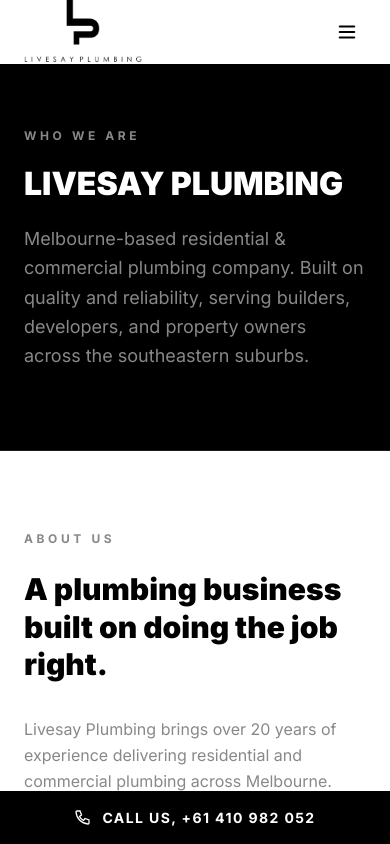
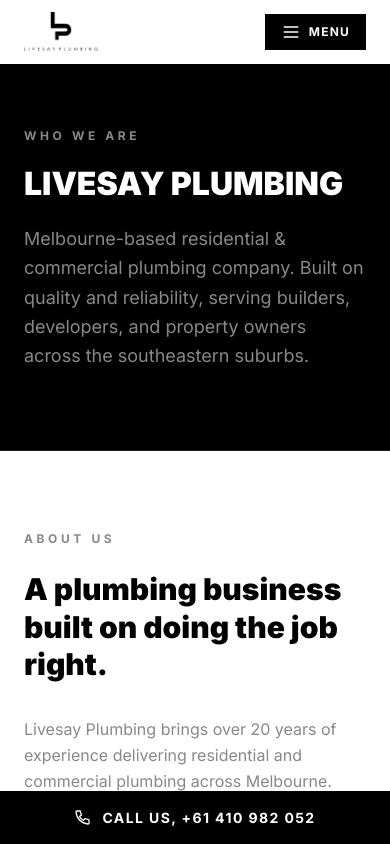
Before and after one commit to livesayplumbing/livesay-plumbing, a Next.js app: page /about in a window 390 px wide. Shown: the top 844 px of the page. Built offline with nearby package versions, Linux system fonts and the light colour scheme.

Commit message:
Improve mobile navbar - bigger menu button with label

```diff
--- a/components/Navbar.tsx
+++ b/components/Navbar.tsx
@@ -37,7 +37,7 @@
               alt="Livesay Plumbing"
               width={220}
               height={80}
-              className="h-16 w-auto object-contain"
+              className="h-10 md:h-16 w-auto object-contain"
               priority
             />
           </Link>
@@ -63,11 +63,12 @@
 
           {/* Mobile Menu Button */}
           <button
-            className="md:hidden p-2"
+            className="md:hidden flex items-center gap-2 bg-black text-white px-4 py-2"
             onClick={() => setMobileOpen(!mobileOpen)}
             aria-label="Toggle menu"
           >
-            {mobileOpen ? <X size={22} /> : <Menu size={22} />}
+            {mobileOpen ? <X size={20} /> : <Menu size={20} />}
+            <span className="text-xs font-bold uppercase tracking-widest">{mobileOpen ? "Close" : "Menu"}</span>
           </button>
         </div>
       </div>
```
